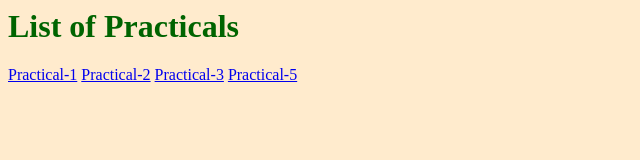
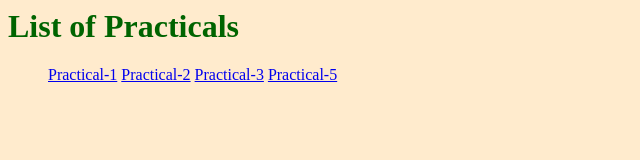
Before and after one commit to Utkarshg25/Fullstack_2021, a plain HTML site: page index.html in a window 1280 px wide. Shown: the whole page, without its empty margins (0-640 px from the left). Drawn offline with Linux system fonts and the light colour scheme.

Commit message:
update changes

```diff
--- a/index.html
+++ b/index.html
@@ -18,13 +18,13 @@
   <body>
 
     <h1>List of Practicals</h1>
-      <p>
+      <ul type="decimal">
         <a href="./pages/practical1.html">Practical-1</a>
 
         <a href="./pages/practical2.html">Practical-2</a>
         <a href="./pages/practical3.html">Practical-3</a>
         <a href="./pages/practical5.html">Practical-5</a>
-      </p>
+      </ul>
 
   </body>
 </html>
```
